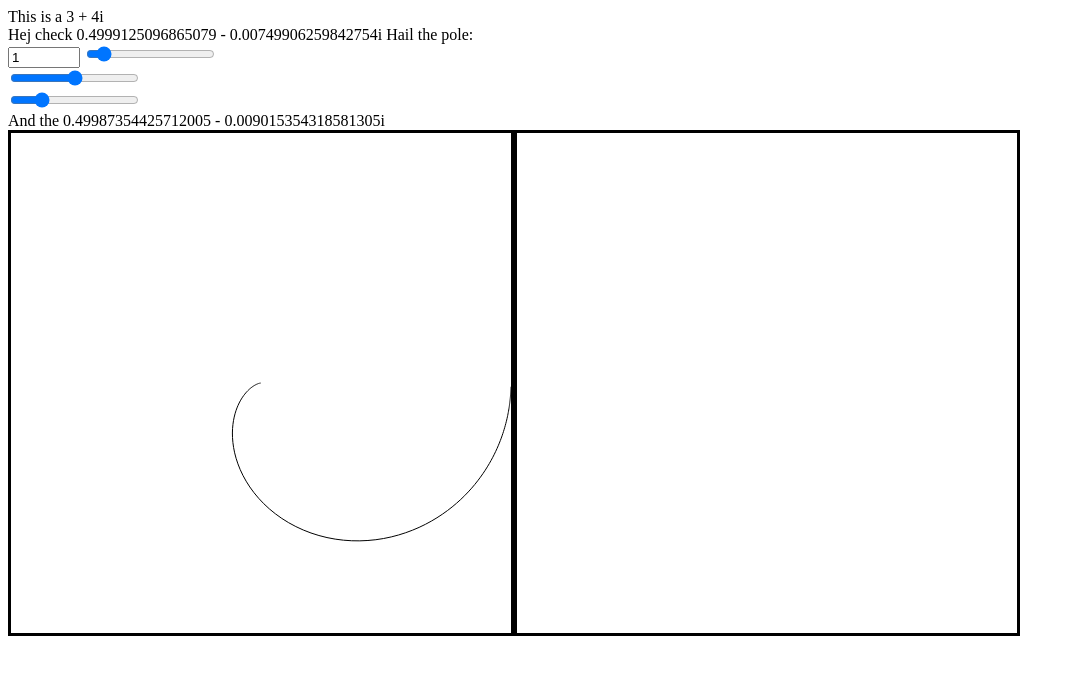
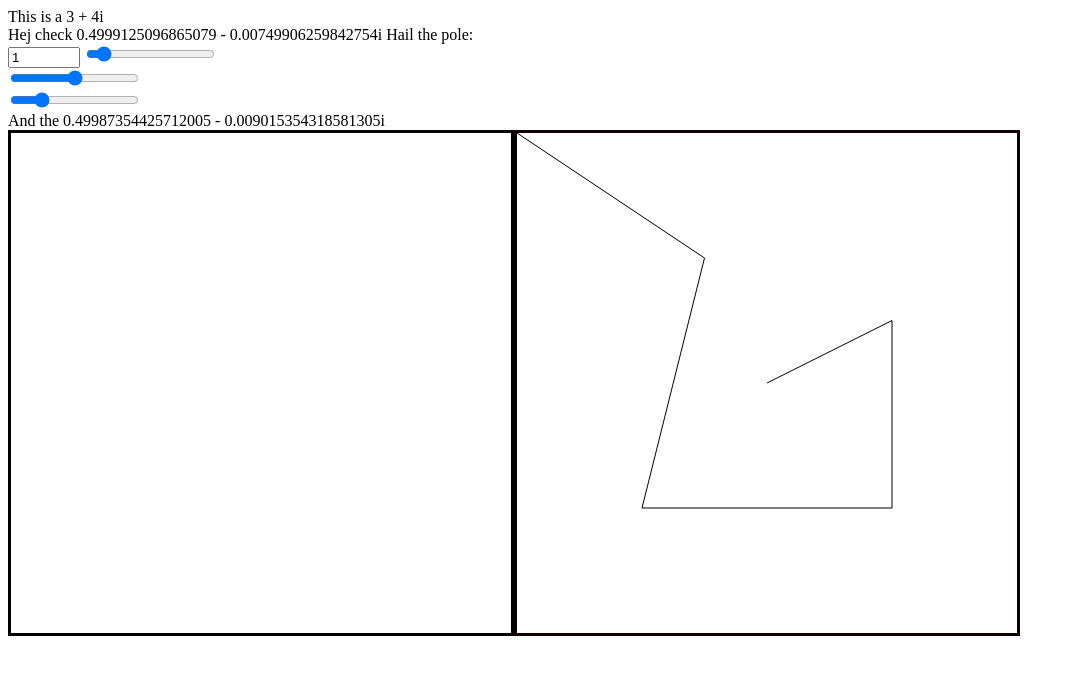
Before and after one commit to AlejandroPenacho/basic_control, a SvelteKit app: page / in a window 1280 px wide. Shown: the top 674 px of the page, without its empty margins (0-1075 px from the left). Built offline with nearby package versions, Linux system fonts and the light colour scheme.

Commit message:
Created a new component for graphs

```diff
--- a/src/routes/+page.svelte
+++ b/src/routes/+page.svelte
@@ -1,6 +1,7 @@
 <script>
     import { onMount } from 'svelte';
     import * as math from "mathjs";
+    import Graph from "./graph.svelte";
 
     let x = math.complex(3, 4);
 
@@ -30,7 +31,6 @@
         diff_equation = (x) => my_num * (1 - x )
     }
 
-    let canvas;
     let canvas_conf = {
         x_0: 0,
         y_0: 0,
@@ -59,7 +59,7 @@
             ctx.lineTo(1000*t_array[i], -200*(y_array[i]) + 250);
         }
         ctx.stroke();
-        ctx.beginPath;
+        ctx.beginPath();
         ctx.moveTo(0, 50)
         ctx.lineTo(500, 50)
         ctx.stroke();
@@ -90,7 +90,7 @@
     }
 
     onMount(() => {
-        draw_nyquist();
+        // draw_nyquist();
     })
 
     function update_canvas() {
@@ -193,22 +193,12 @@ And the {nyquist_values[4]}
 <div style="display: flex">
     <div id="myCanvas">
     <canvas
-        bind:this={canvas}
-        on:wheel={canvas_scroll}
-        on:mousedown={canvas_mouse_down}
-        on:mouseup={canvas_mouse_up}
-        on:mousemove={canvas_mouse_move}
-        width={500}
-        height={500}
-    />
-    </div>
-
-    <div id="myCanvas">
-    <canvas
         bind:this={second_canvas}
         width={500}
         height={500}
         style="transform: translate({side_gone}cm)"
     />
     </div>
+
+    <Graph/>
 </div>
--- /dev/null
+++ b/src/routes/graph.svelte
@@ -0,0 +1,165 @@
+
+<script>
+  import { onMount } from "svelte";
+
+  // What goes here...
+  // We must provide:
+  //    A context that can be used to draw whatever we want, but careful with dimensions.
+  //    A way of zooming and moving the plot
+  // And receive:
+  //    Something than handles clicks and moves and stuff
+
+  export let canvas;
+  export let canvas_parameters = {
+    x_c: 0,
+    y_c: 0,
+    x_range: 4,
+    y_range: 4
+  }
+
+  function value_to_position(value, canvas, parameters) {
+    let x_scale = canvas.width / parameters.x_range;
+    let y_scale = canvas.height / parameters.y_range;
+    let x_0 = canvas.width/2 + canvas_parameters.x_range * canvas_parameters.x_c;
+    let y_0 = canvas.height/2 + canvas_parameters.y_range * canvas_parameters.y_c;
+
+    return [
+      canvas.width/2 + x_scale * (value[0] - parameters.x_c),
+      canvas.height/2 - y_scale * (value[1] - parameters.y_c),
+    ]
+  }
+
+  function position_to_value(position, canvas, parameters) {
+    let delta_x = (position[0]/canvas.width - 0.5) * parameters.x_range;
+    let delta_y = -(position[1]/canvas.height - 0.5) * parameters.y_range;
+
+    return [
+      delta_x + parameters.x_c,
+      delta_y + parameters.y_c
+    ]
+  }
+
+  let mouse_is_down = false;
+  let last_mouse_pos = [0, 0];
+
+  let test_points = [
+    [0, 0],
+    [1, 0.5],
+    [1, -1],
+    [-1, -1],
+    [-0.5, 1],
+    [-2, 2]
+  ]
+
+  function draw() {
+      let ctx = canvas.getContext("2d");
+      ctx.clearRect(0, 0, canvas.width, canvas.height);
+      ctx.beginPath();
+      let initial_point = value_to_position(
+        test_points[0],
+        canvas,
+        canvas_parameters
+      );
+      ctx.moveTo(initial_point[0], initial_point[1]);
+      for (let i=1; i< test_points.length; i++) {
+        let norm_point = value_to_position(
+          test_points[i],
+          canvas,
+          canvas_parameters
+        );
+        ctx.lineTo(norm_point[0], norm_point[1]);
+      }
+      ctx.stroke();
+  }
+
+
+  export let mouse_wheel_mid = function(e) { return false }
+  export let mouse_up_mid = function(e) { return false }
+  export let mouse_down_mid = function(e) { return false }
+  export let mouse_move_mid = function(e) { return false }
+
+  function mouse_wheel_event(e) {
+      let skip_scroll = mouse_wheel_mid();
+      if (skip_scroll) { return }
+
+      e.preventDefault();
+      let p_x = e.layerX;
+      let p_y = e.layerY;
+      let m_value = position_to_value([p_x, p_y], canvas, canvas_parameters);
+
+      let scroll_factor = 0.8;
+      let scale_ratio;
+
+      if (e.deltaY > 0) {
+          scale_ratio = 1/scroll_factor;
+      } else {
+          scale_ratio = scroll_factor;
+      }
+
+      canvas_parameters.x_range *= scale_ratio;
+      canvas_parameters.y_range *= scale_ratio;
+
+      canvas_parameters.x_c = m_value[0] - scale_ratio * (m_value[0] - canvas_parameters.x_c)
+      canvas_parameters.y_c = m_value[1] - scale_ratio * (m_value[1] - canvas_parameters.y_c)
+
+      draw();
+  }
+
+  function mouse_down_event(e) {
+    let skip_mouse_down = mouse_down_mid(e);
+    if (skip_mouse_down) { return }
+
+    mouse_is_down = true;
+    last_mouse_pos = [e.clientX, e.clientY];
+
+    let pos = [e.layerX, e.layerY];
+  }
+
+  function mouse_up_event(e) {
+    let skip_mouse_up = mouse_up_mid(e);
+    if (skip_mouse_up) { return }
+    mouse_is_down = false
+  }
+
+  function mouse_move_event(e) {
+    let skip_mouse_move = mouse_move_mid(e);
+    if (skip_mouse_move) { return }
+
+    if (!mouse_is_down) { return }
+    let delta_x = e.clientX - last_mouse_pos[0];
+    let delta_y = e.clientY - last_mouse_pos[1];
+
+    last_mouse_pos = [e.clientX, e.clientY];
+
+    canvas_parameters.x_c -= delta_x * canvas_parameters.x_range / canvas.width;
+    canvas_parameters.y_c += delta_y * canvas_parameters.y_range / canvas.height;
+    draw();
+  }
+
+  onMount(() => {
+    draw();
+  })
+</script>
+
+<style>
+    div#myCanvas {
+        border: 1mm solid #100000;
+        width: 500px;
+        height: 500px;
+        overflow: hidden;
+    }
+</style>
+
+<div id="myCanvas">
+<canvas
+    bind:this={canvas}
+    on:wheel={mouse_wheel_event}
+    on:mousedown={mouse_down_event}
+    on:mouseout={mouse_up_event}
+    on:blur={mouse_up_event}
+    on:mouseup={mouse_up_event}
+    on:mousemove={mouse_move_event}
+    width={500}
+    height={500}
+/>
+</div>
```
